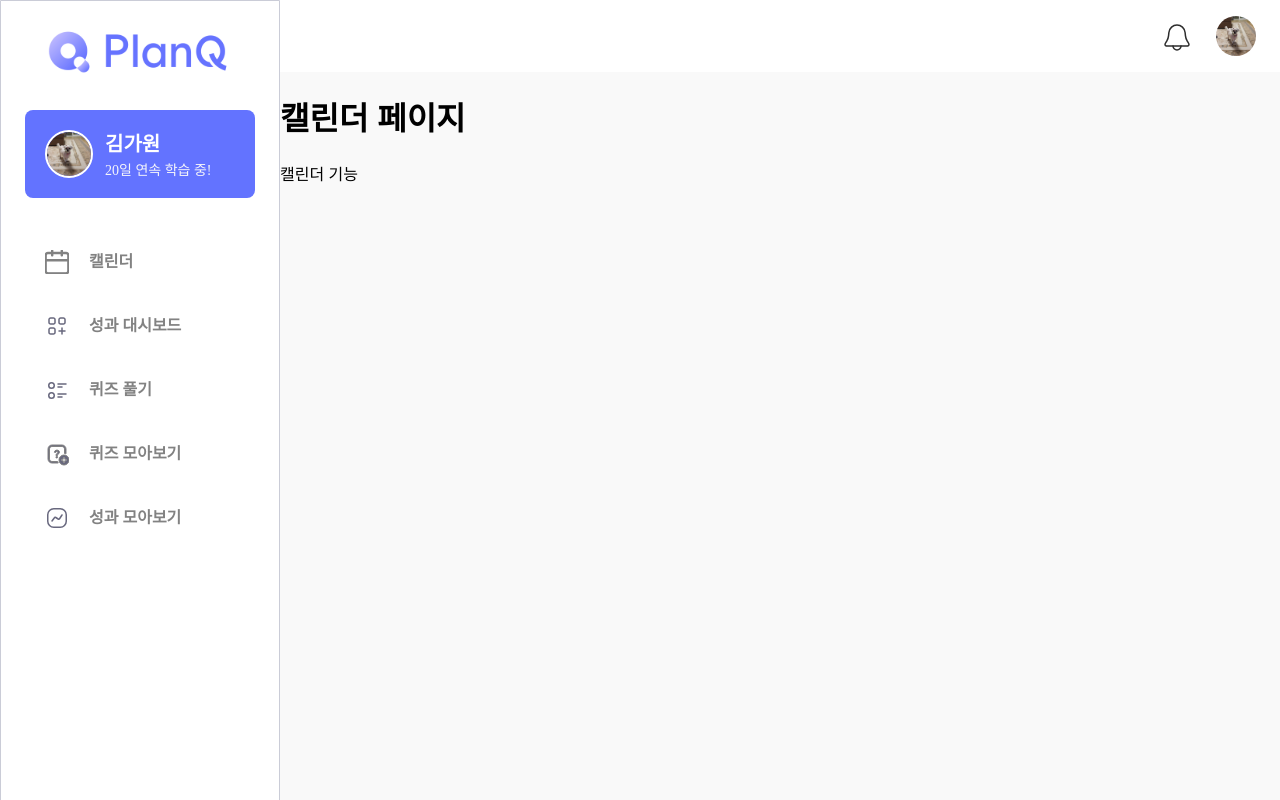
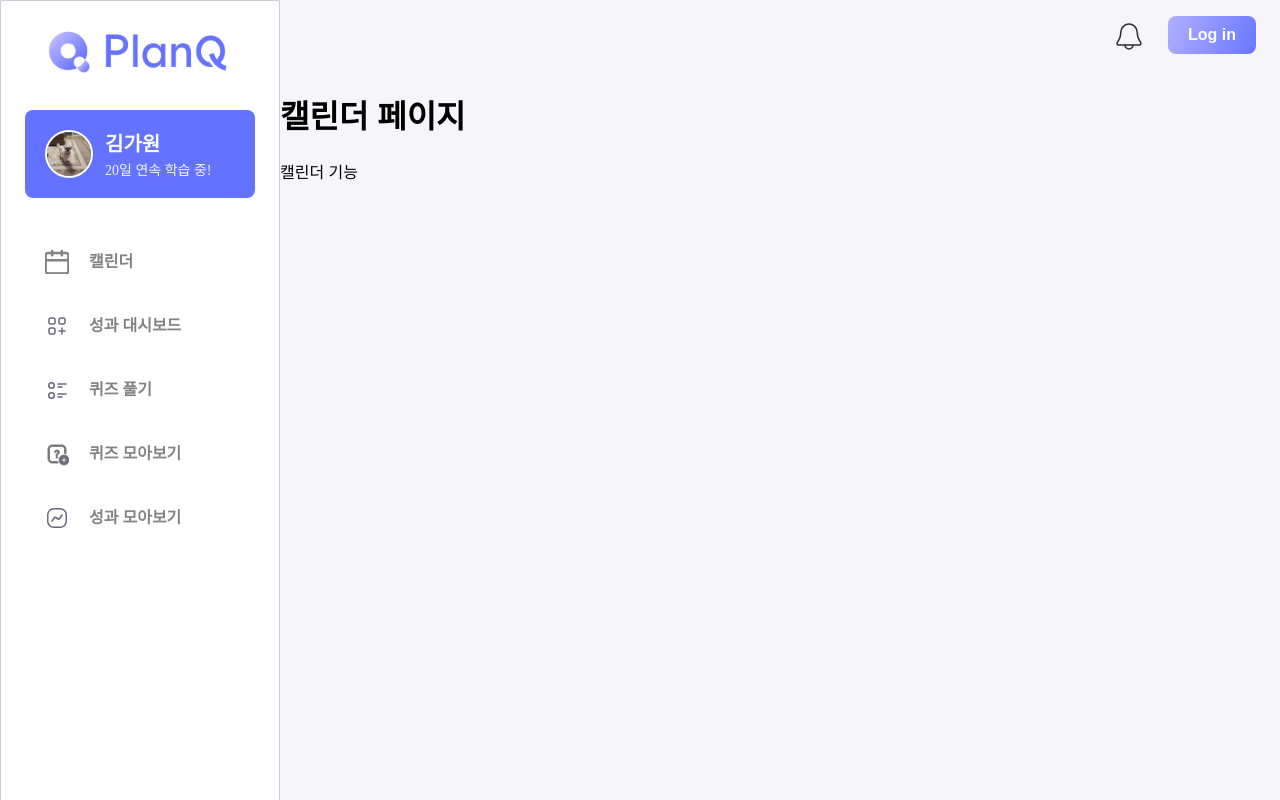
Before and after one commit to Scheduler-prj/front-end, a React (Create React App) app: page / in a window 1280 px wide. Shown: the top 800 px of the page. Built offline with nearby package versions, Linux system fonts and the light colour scheme.

Commit message:
[#14] 조건부 렌더링 추가
각 페이지별로 헤더창에 leftSection 에 렌더링이 다르게 되도록 설정을 해줬습니다

```diff
--- a/src/component/HeaderLayout.tsx
+++ b/src/component/HeaderLayout.tsx
@@ -3,31 +3,62 @@ import styled from "styled-components";
 import {ReactComponent as NotificationIcon} from "../assets/header/NotificationIcon.svg";
 import ProfileImage from "../apis/kong.jpg";
 
-export const HeaderLayout = () => {
+type HeaderLayoutProps = {
+    currentPage : string;  // currentPage 는 문자열 타입
+    isLoggedIn : boolean;
+};
+
+export const HeaderLayout = ({ currentPage, isLoggedIn }: HeaderLayoutProps) => {
+    /**
+     * renderHeaderContent
+     * - 현재 페이지(`currentPage`) 값에 따라 헤더 좌측 영역에 렌더링할 콘텐츠를 결정합니다.
+     * - 특정 페이지에서 추가적인 콘텐츠가 필요 없을 경우 `null`을 반환하여 렌더링하지 않습니다.
+     */
+    const renderHeaderContent = () => {
+        switch (currentPage) {
+            case "calendar":
+                return null;
+            case "quiz-list":
+                return null;
+            case "dashboard":
+                return null;
+            case "result":
+                return null;
+            case "quiz":
+                return null;
+        }
+    };
+
     return (
         <HeaderContainer>
-            {/* 알림 아이콘 */}
+            <LeftSection>{renderHeaderContent()}</LeftSection>
+            <RightSection>
                 <Icon>
                     <NotificationIcon />
                 </Icon>
-            {/* 사용자 프로필 */}
+                {isLoggedIn ? (
+                    // 로그인 상태: 프로필 이미지 표시
                     <Profile>
                         <img src={ProfileImage} alt="Profile" />
                     </Profile>
+                ) : (
+                    // 비로그인 상태: 로그인 버튼 표시
+                    <LoginButton>Log in</LoginButton>
+                )}
+            </RightSection>
         </HeaderContainer>
     );
 };
 
 const HeaderContainer = styled.div`
   display: flex;
-  justify-content: flex-end;
+  justify-content: space-between;
   align-items: center;
     width: 100%; /* 화면 전체 너비 */
     min-height: 60px; /* 최소 높이 */
-  gap: 28px;
   align-self: stretch;
   padding: 16px 24px; /* 필요에 따라 패딩 조정 */
-  background-color: #fff;
+  background-color: ${({ theme }) => theme.colors.coolGray10};
 `;
 
 const Icon = styled.div`
@@ -52,3 +83,41 @@ const Profile = styled.div`
     object-fit: cover;
   }
 `;
+
+const LeftSection = styled.div`
+  display: flex;
+  align-items: center;
+`;
+
+const RightSection = styled.div`
+  display: flex;
+  align-items: center;
+  gap: 28px; /* 아이콘 간 간격 */
+`;
+
+const LoginButton = styled.button`
+    display: flex;
+    padding: 10px 20px; /* 내부 여백 */
+    justify-content: center;
+    align-items: center;
+
+    border-radius: 8px; /* 모서리 둥글기 */
+    background: linear-gradient(
+        113deg,
+        #bcb8ff -15.75%,
+        #6373ff 106.09%
+    ); /* 그라데이션 배경 */
+    color: #ffffff; /* 텍스트 색상 */
+    font-size: 16px; /* 글씨 크기 */
+    font-weight: bold;
+    border: none;
+    cursor: pointer; /* 마우스를 올렸을 때 포인터 표시 */
+
+    &:hover {
+        opacity: 0.9; /* 호버 시 약간의 불투명 효과 */
+    }
+
+    &:active {
+        transform: scale(0.98); /* 클릭 시 살짝 눌리는 효과 */
+    }
+`;
--- a/src/component/Layout.tsx
+++ b/src/component/Layout.tsx
@@ -1,7 +1,39 @@
-import { Outlet } from "react-router-dom";
+import {useState} from 'react';
+
+import {Outlet, useLocation} from "react-router-dom";
 import { NavigationBar } from "./NavigationBar";
 import styled from "styled-components";
 import {HeaderLayout} from "./HeaderLayout";
+
+export const Layout = () => {
+    const location = useLocation();
+    const [isLoggedIn, setIsLoggedIn] = useState(false);
+
+    // 객체 기반 페이지 매핑
+    const pageMapping : {[key: string]: string} = {
+        "/": "calendar", // 루트 경로는 캘린더로 매핑
+        "/calendar": "calendar",
+        "/quiz-list": "quiz-list",
+        "/dashboard": "dashboard",
+        "/result": "result",
+        "/quiz": "quiz",
+    }
+    // 현재 경로에 따라 currentPage 결정
+    const currentPage = pageMapping[location.pathname] || "default";
+
+    return (
+        <AppWrapper>
+            {/* 네비게이션 바와 콘텐츠 영역 */}
+            <MainWrapper>
+                <NavigationBar />
+                <ContentWrapper>
+                    <HeaderLayout currentPage={currentPage} isLoggedIn={isLoggedIn}/>
+                    <Outlet />
+                </ContentWrapper>
+            </MainWrapper>
+        </AppWrapper>
+    );
+};
 
 const AppWrapper = styled.div`
     display: flex;
@@ -17,20 +49,5 @@ const MainWrapper = styled.div`
 const ContentWrapper = styled.div`
   flex: 1; /* NavigationBar 를 제외한 나머지 공간 채움 */
   overflow: auto; /* 스크롤 가능하도록 설정 */
-  background-color: #f9f9f9;
+  background-color:  ${({ theme }) => theme.colors.coolGray10};
 `;
-
-export const Layout = () => {
-    return (
-        <AppWrapper>
-            {/* 네비게이션 바와 콘텐츠 영역 */}
-            <MainWrapper>
-                <NavigationBar />
-                <ContentWrapper>
-                    <HeaderLayout />
-                    <Outlet />
-                </ContentWrapper>
-            </MainWrapper>
-        </AppWrapper>
-    );
-};
```
Lines whose indentation alone changed are shown as unchanged.
